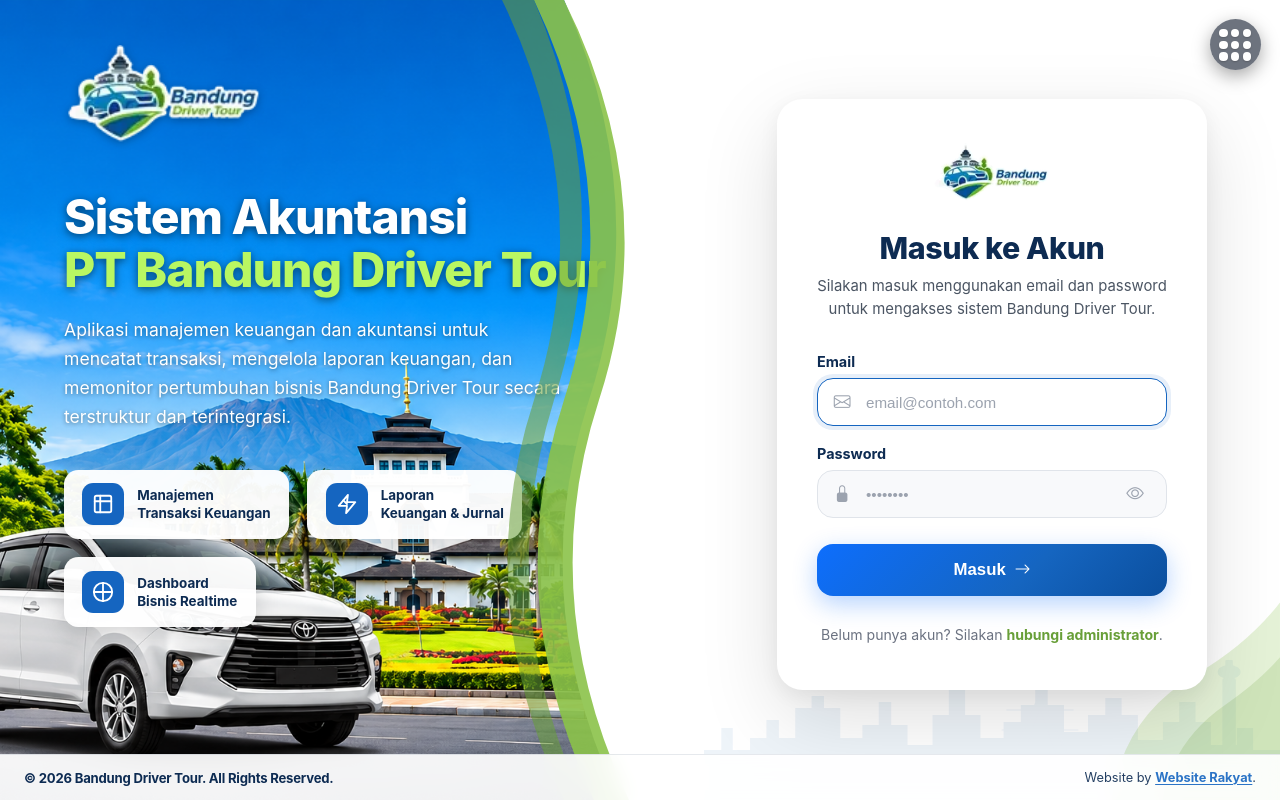
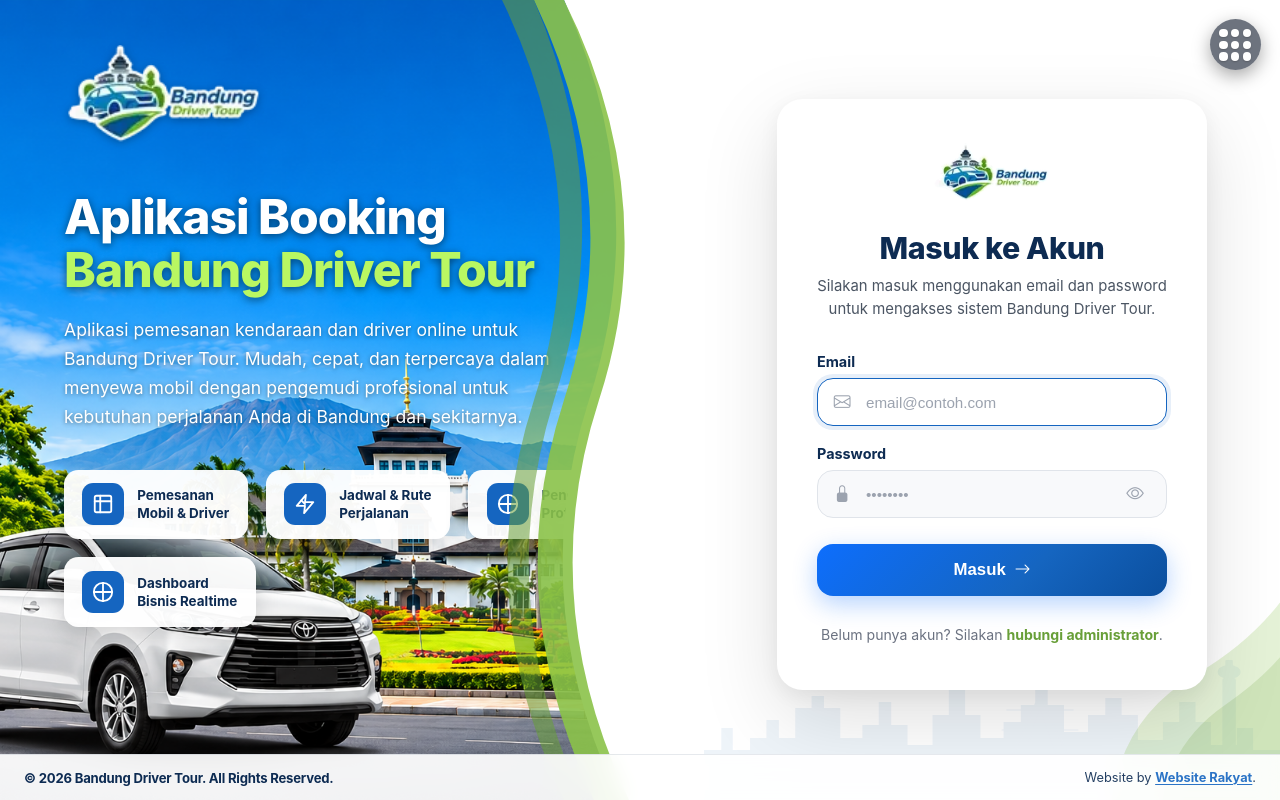
Before and after one commit to herurizkyfajar/bandungdrivertour, a Laravel app: page /login in a window 1280 px wide. Run offline with Laravel 12, Linux system fonts and the light colour scheme.

Commit message:
Ganti konten panel kiri login menjadi Aplikasi Booking

```diff
--- a/resources/views/auth/login.blade.php
+++ b/resources/views/auth/login.blade.php
@@ -709,10 +709,10 @@
       </div>
 
       <h1 class="hero-headline">
-        Sistem Akuntansi<br><span class="bandung">PT Bandung Driver Tour</span>
+        Aplikasi Booking<br><span class="bandung">Bandung Driver Tour</span>
       </h1>
       <p class="hero-sub">
-        Aplikasi manajemen keuangan dan akuntansi untuk mencatat transaksi, mengelola laporan keuangan, dan memonitor pertumbuhan bisnis Bandung Driver Tour secara terstruktur dan terintegrasi.
+        Aplikasi pemesanan kendaraan dan driver online untuk Bandung Driver Tour. Mudah, cepat, dan terpercaya dalam menyewa mobil dengan pengemudi profesional untuk kebutuhan perjalanan Anda di Bandung dan sekitarnya.
       </p>
 
       <div class="hero-features">
@@ -720,13 +720,19 @@
           <span class="feat-icon">
             <svg viewBox="0 0 24 24" fill="none" stroke="white" stroke-width="2" stroke-linecap="round" stroke-linejoin="round"><rect x="3" y="3" width="18" height="18" rx="2" ry="2"/><line x1="3" y1="9" x2="21" y2="9"/><line x1="9" y1="21" x2="9" y2="3"/></svg>
           </span>
-          <span class="feat-label">Manajemen<br>Transaksi Keuangan</span>
+          <span class="feat-label">Pemesanan<br>Mobil &amp; Driver</span>
         </div>
         <div class="feature-box">
           <span class="feat-icon">
             <svg viewBox="0 0 24 24" fill="none" stroke="white" stroke-width="2" stroke-linecap="round" stroke-linejoin="round"><path d="M13 2L3 14h9l-1 8 10-12h-9l1-8z"/><line x1="8" y1="8" x2="12" y2="12"/></svg>
           </span>
-          <span class="feat-label">Laporan<br>Keuangan &amp; Jurnal</span>
+          <span class="feat-label">Jadwal &amp; Rute<br>Perjalanan</span>
+        </div>
+        <div class="feature-box">
+          <span class="feat-icon">
+            <svg viewBox="0 0 24 24" fill="none" stroke="white" stroke-width="2" stroke-linecap="round" stroke-linejoin="round"><circle cx="12" cy="12" r="10"/><line x1="12" y1="2" x2="12" y2="22"/><line x1="2" y1="12" x2="22" y2="12"/></svg>
+          </span>
+          <span class="feat-label">Pengemudi<br>Profesional</span>
         </div>
         <div class="feature-box">
           <span class="feat-icon">
```
